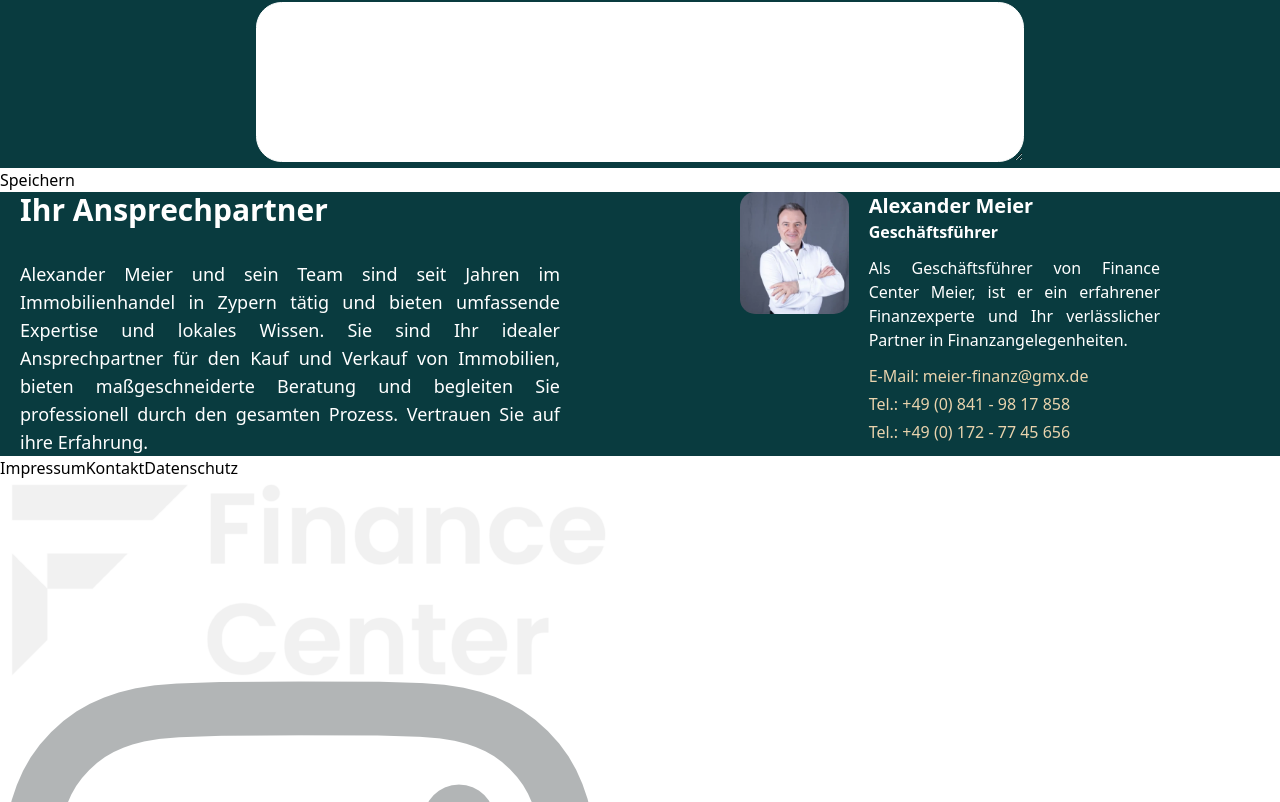
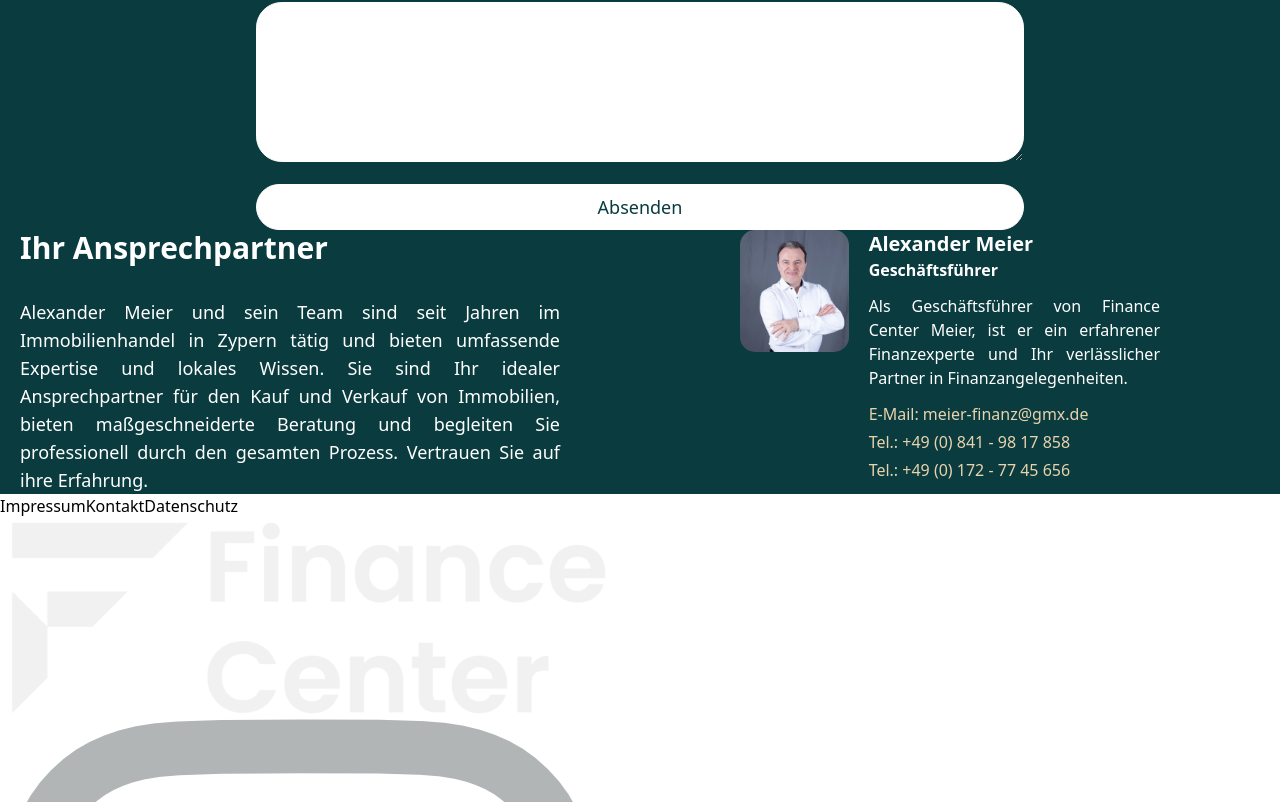
Before and after one commit to thisbeilithyor/financecm, a React (Vite) app in the folder frontendVite/: page /kontakt in a window 1280 px wide. Shown: the part 1484-2286 px from the top of the page. Built offline with nearby package versions, Linux system fonts and the light colour scheme.

Commit message:
success message in kontakt

```diff
--- a/frontendVite/src/nonadmin/kontakt/Kontakt.jsx
+++ b/frontendVite/src/nonadmin/kontakt/Kontakt.jsx
@@ -85,11 +85,12 @@ const Kontakt = () => {
                 <h3 className="text-2xl text-center text-white font-bold mt-3">Melden Sie sich bei uns!</h3>
             </div>
 
-            <KontaktForm form={form} handleChange={handleChange}></KontaktForm>
+            <KontaktForm form={form} handleChange={handleChange} handleSave={handleSave}></KontaktForm>
 
-            <button type="button" onClick={handleSave}>Speichern</button>
-            {successMessage && <p>{successMessage}</p>}
-            {errorMessage && <p>{errorMessage}</p>}
+            <div className="bg-[#093B3F]">
+                {successMessage && <p className="text-white">{successMessage}</p>}
+                {errorMessage && <p className="text-white">{errorMessage}</p>}
+            </div>
             <Ansprechpartner></Ansprechpartner>
 
             <Footer></Footer>
--- a/frontendVite/src/nonadmin/kontakt/KontaktForm.jsx
+++ b/frontendVite/src/nonadmin/kontakt/KontaktForm.jsx
@@ -1,4 +1,4 @@
-const KontaktForm = ({form, handleChange}) => {
+const KontaktForm = ({form, handleChange, handleSave}) => {
     return (
         <>
             <div className="bg-[#093B3F] mt-0">
@@ -18,7 +18,11 @@ const KontaktForm = ({form, handleChange}) => {
                 <label className="block text-white mb-1">Nachricht</label>
                 <textarea type="" name="message" value={form.message} onChange={handleChange}
                 className="w-full h-40 border border-white rounded-[2vw] px-3 py-2 focus:outline-none focus:ring-2 focus:ring-white bg-white"></textarea>
+
+                <button className="w-full border border-white rounded-full px-3 py-2 text-[#093B3F] bg-white text-lg" type="button" onClick={handleSave}>Absenden</button>
             </form>
+
+
             </div>
         </>
     )
```
